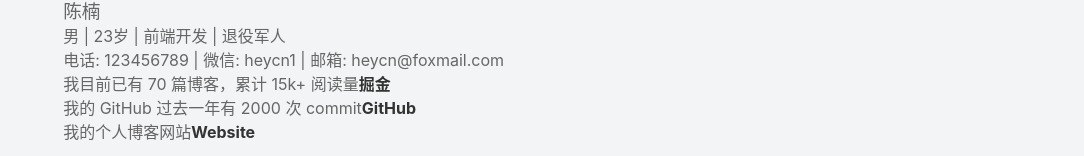
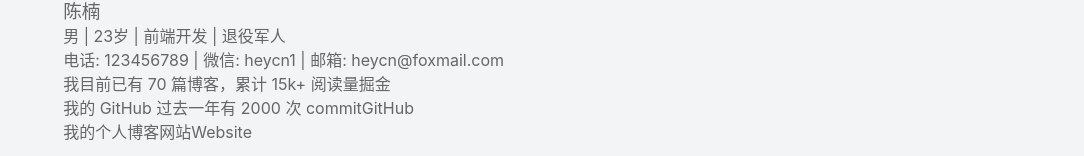
Before and after one commit to heycn/resume, a React (Vite) app: page / in a window 1280 px wide. Shown: the part 1134-1290 px from the top of the page, without its empty margins (196-1280 px from the left). Built offline with nearby package versions, Linux system fonts and the light colour scheme.

Commit message:
✨ feat: 添加链接加粗属性

```diff
--- a/src/App.tsx
+++ b/src/App.tsx
@@ -19,6 +19,7 @@ export const App: React.FC = () => {
       basics={basics}
       contacts={contacts}
       socialLinks={socialLinks}
+      linkStrong={false}
     >
     </Layout>
   )
--- a/src/components/Layout.tsx
+++ b/src/components/Layout.tsx
@@ -9,6 +9,7 @@ type Props = {
   basics: string[]
   contacts: string[]
   socialLinks?: LinkType[]
+  linkStrong?: boolean
 }
 
 const Avatar: React.FC<{ src: string }> = ({ src }) => (
@@ -18,7 +19,7 @@ const Avatar: React.FC<{ src: string }> = ({ src }) => (
 )
 
 export const Layout: React.FC<Props> = ({
-  avatar, children, fullName,
+  avatar, children, fullName, linkStrong,
   basics, contacts, socialLinks
 }) => (
   <article className='w-21cm b-black b-1 min-h-29.7cm p-1em'>
@@ -30,7 +31,7 @@ export const Layout: React.FC<Props> = ({
         <p>{contacts?.join(' | ')}</p>
         {socialLinks?.map(s => (
           <p>
-            <Link title={s.title} href={s.href} direction={s?.direction} label={s?.label} />
+            <Link title={s.title} href={s.href} direction={s?.direction} label={s?.label} strong={linkStrong} />
           </p>
         ))}
       </section>
--- a/src/components/Link.tsx
+++ b/src/components/Link.tsx
@@ -5,18 +5,26 @@ export type Props = {
   direction?: 'left' | 'right'
   label?: string | number
   href: string
+  strong?: boolean
 }
 
-export const Link: React.FC<Props> = ({ title, direction = 'left', label, href }) => {
-  return (
-    <span>
-      {direction === 'right' && <span m-r-8px>{label}</span>}
+export const Link: React.FC<Props> = ({
+  title, direction = 'left',
+  label, href, strong = true
+}) => (
+  <span>
+    {direction === 'right' && <span m-r-8px>{label}</span>}
+    {strong ? (
       <strong>
         <a href={href} target='_blank' b-b-dashed className='b-#0005'>
           {title}
         </a>
       </strong>
-      {direction === 'left' && <span m-l-8px>{label}</span>}
-    </span>
-  )
-}
+    ) : (
+      <a href={href} target='_blank' b-b-dashed className='b-#0005'>
+        {title}
+      </a>
+    )}
+    {direction === 'left' && <span m-l-8px>{label}</span>}
+  </span>
+)
```
